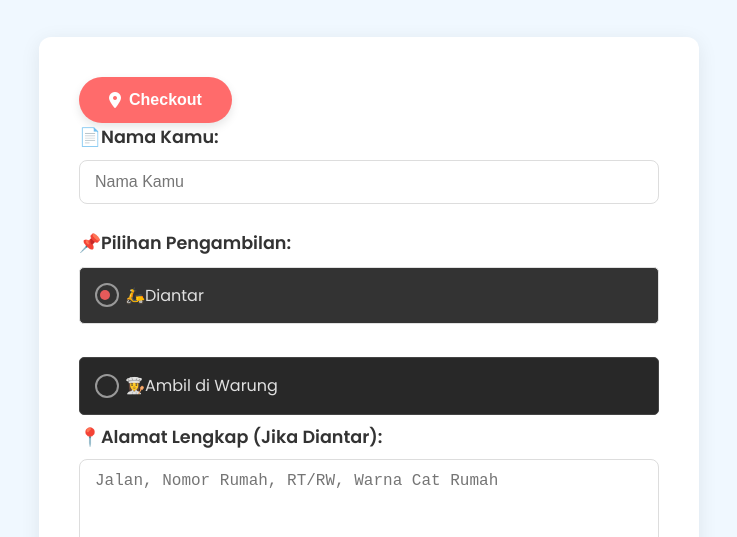
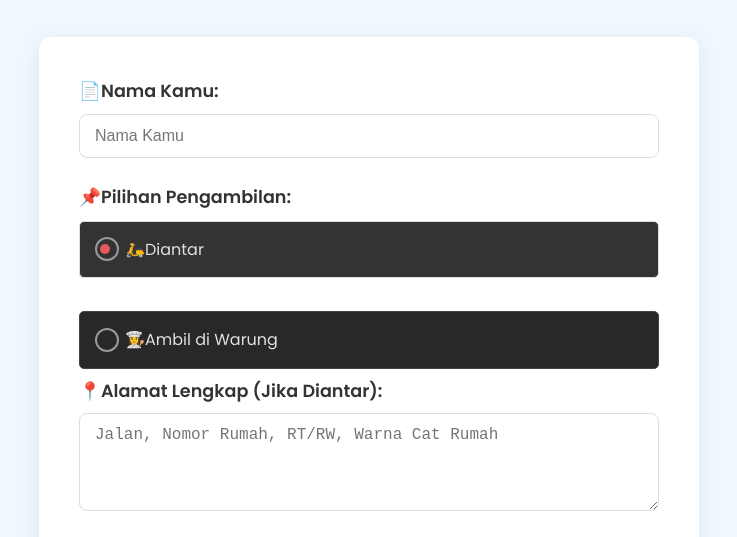
Before and after one commit to Yuyawibuu/JaJanan-Teh-Tita, a plain HTML site: page index.html in a window 1280 px wide. Shown: the part 3614-4151 px from the top of the page, without its empty margins (271-1008 px from the left). Drawn offline with Linux system fonts and the light colour scheme.

Commit message:
Update index.html

```diff
--- a/index.html
+++ b/index.html
@@ -69,9 +69,6 @@
                 <h2>Formulir Pesanan</h2>
                 <form id="orderForm">
                     <div class="form-group">
-                        <a href="#hubungi-kami">
-    <button id="checkoutBtn" class="btn primary-btn"><i class="fas fa-map-marker-alt"></i> Checkout</button>
-</a>
                         <label for="customerName">📄Nama Kamu:</label>
                         <input type="text" id="customerName" placeholder="Nama Kamu" required>
                     </div>
```
